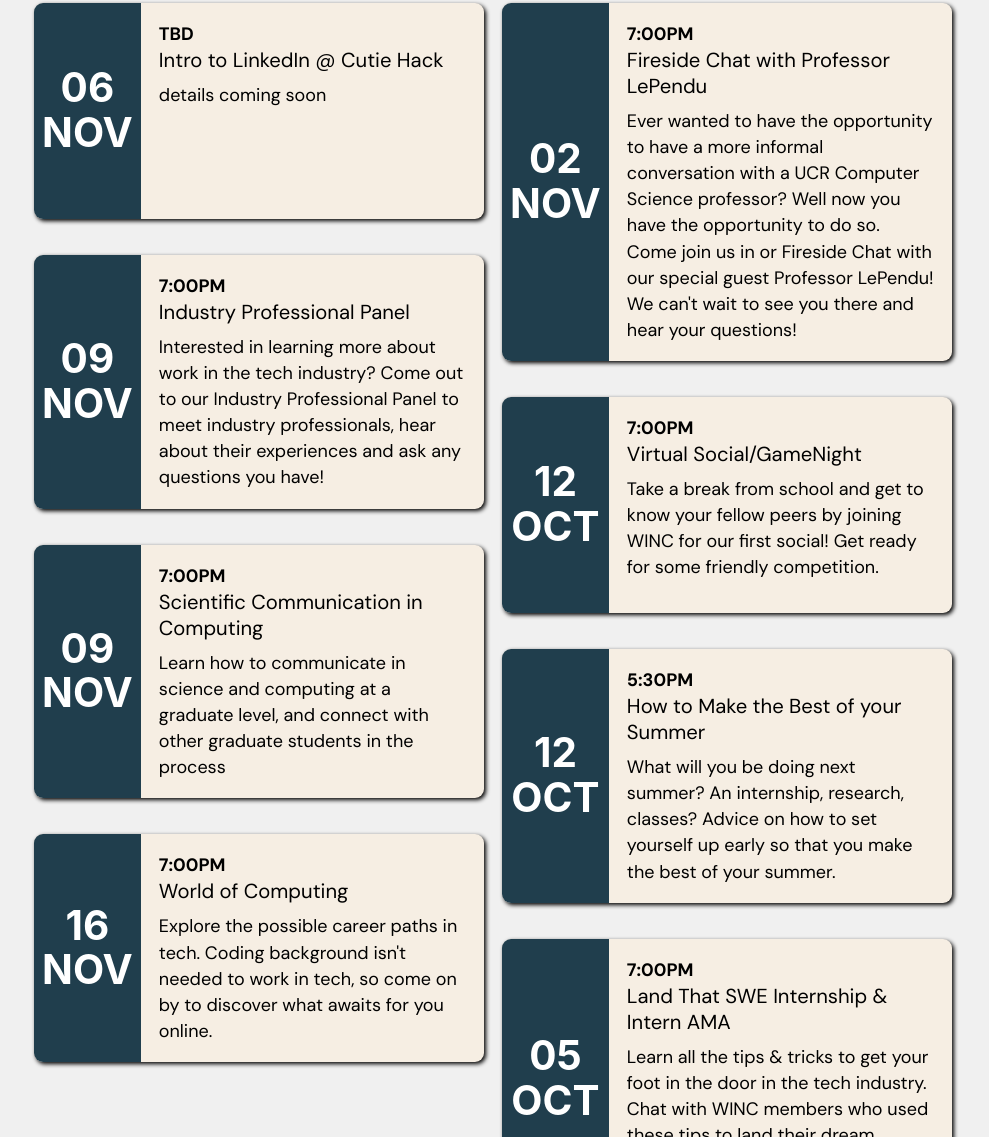
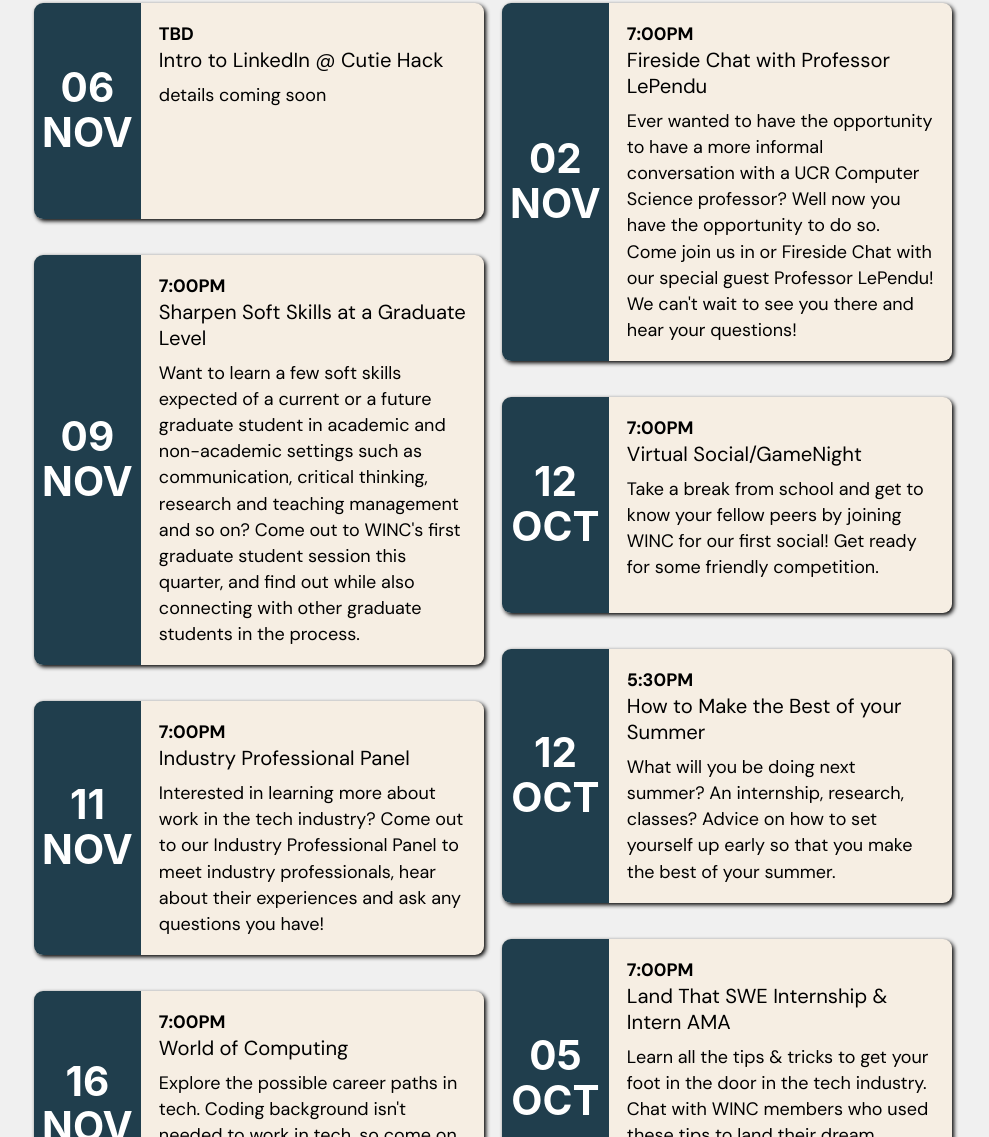
Before and after one commit to winc-ucr/winc-website-v2, a Gatsby site: page / in a window 1280 px wide. Shown: the part 2628-3765 px from the top of the page, without its empty margins (147-1136 px from the left). Built offline with nearby package versions, Linux system fonts and the light colour scheme; Gatsby itself is replaced by a stand-in of ours; a web font is replaced by a local one.

Commit message:
update events

```diff
--- a/src/components/sections/events/Calendar.js
+++ b/src/components/sections/events/Calendar.js
@@ -12,8 +12,8 @@ const events = [
   { title: "Virtual Social/GameNight", date: "2021-10-12" },
   { title: "Fireside Chat with Professor LePendu", date: "2021-11-02" },
   { title: "Intro to LinkedIn @ Cutie Hack", date: "2021-11-06" },
-  { title: "Industry Professional Panel", date: "2021-11-09" },
   { title: "Scientific Communication in Computing", date: "2021-11-09" },
+  { title: "Industry Professional Panel", date: "2021-11-11" },
   { title: "World of Computing", date: "2021-11-16" },
 ];
 const renderEventContent = (eventInfo) => {
--- a/src/utils/events.js
+++ b/src/utils/events.js
@@ -62,23 +62,23 @@ export const eventExpand = {
     month: "NOV",
     endDate: new Date("2021-11-06T19:51:00-0700"),
   },
+  "Sharpen Soft Skills at a Graduate Level": {
+    type: "Graduate Session",
+    time: "7:00PM",
+    link: "https://ucr.zoom.us/j/93690075538",
+    desc: "Want to learn a few soft skills expected of a current or a future graduate student in academic and non-academic settings such as communication, critical thinking, research and teaching management and so on? Come out to WINC's first graduate student session this quarter, and find out while also connecting with other graduate students in the process.",
+    day: "09",
+    month: "NOV",
+    endDate: new Date("2021-11-09T19:51:00-0700"),
+  },
   "Industry Professional Panel": {
     type: "Panel",
     time: "7:00PM",
-    link: "",
+    link: "https://ucr.zoom.us/j/94431789755?pwd=RWdmaTZnQWFHM0hGSllKOHJUTVltZz09",
     desc: "Interested in learning more about work in the tech industry? Come out to our Industry Professional Panel to meet industry professionals, hear about their experiences and ask any questions you have!",
-    day: "09",
+    day: "11",
     month: "NOV",
-    endDate: new Date("2021-11-09T20:00:00-0700"),
-  },
-  "Scientific Communication in Computing": {
-    type: "Graduate Session",
-    time: "7:00PM",
-    link: "https://ucr.zoom.us/j/93690075538",
-    desc: "Learn how to communicate in science and computing at a graduate level, and connect with other graduate students in the process",
-    day: "09",
-    month: "NOV",
-    endDate: new Date("2021-11-09T19:51:00-0700"),
+    endDate: new Date("2021-11-11T20:00:00-0700"),
   },
   "World of Computing": {
     type: "General Meeting",
```
